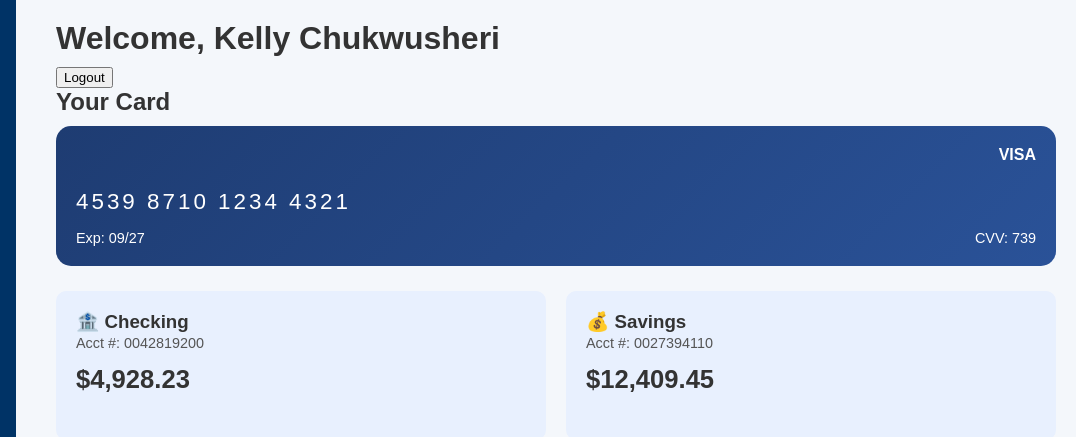
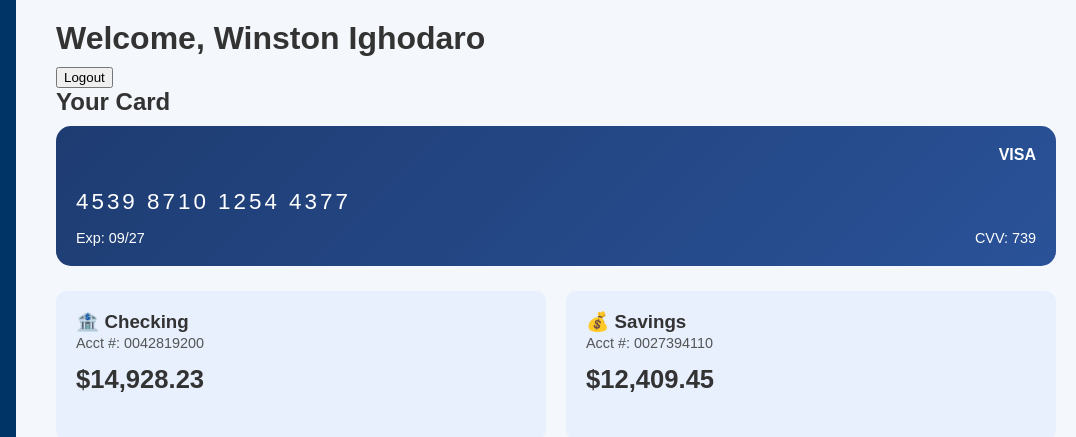
Before and after one commit to glitch-master332/first-national, a plain HTML site: page dashboard.html in a window 1280 px wide. Shown: the top 437 px of the page, 204-1280 px from the left. Drawn offline with Linux system fonts and the light colour scheme.

Commit message:
dashboard.html

```diff
--- a/dashboard.html
+++ b/dashboard.html
@@ -16,14 +16,14 @@
 </aside>
 
 <div class="dashboard-container">
-    <h1>Welcome, Kelly Chukwusheri</h1>
+    <h1>Welcome, Winston Ighodaro</h1>
     <button onclick="logout()">Logout</button>
 
     <section class="card-section">
         <h2>Your Card</h2>
         <div class="card-display">
             <div class="card-brand">VISA</div>
-            <div class="card-num">4539 8710 1234 4321</div>
+            <div class="card-num">4539 8710 1254 4377</div>
             <div class="card-row"><span>Exp: 09/27</span><span>CVV: 739</span></div>
         </div>
     </section>
@@ -32,7 +32,7 @@
         <div class="account-card">
             <h3>🏦 Checking</h3>
             <p class="acct-number">Acct #: 0042819200</p>
-            <p class="balance">$4,928.23</p>
+            <p class="balance">$14,928.23</p>
         </div>
         <div class="account-card">
             <h3>💰 Savings</h3>
```
